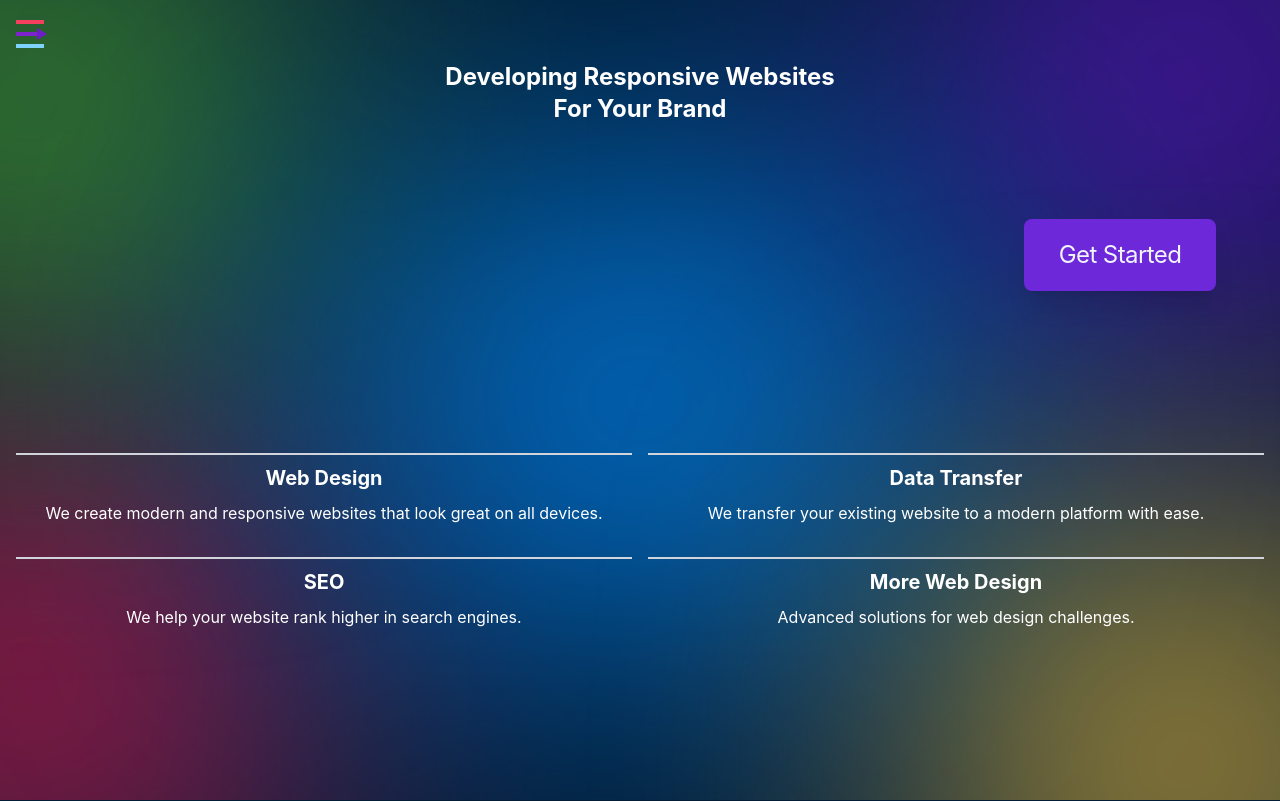
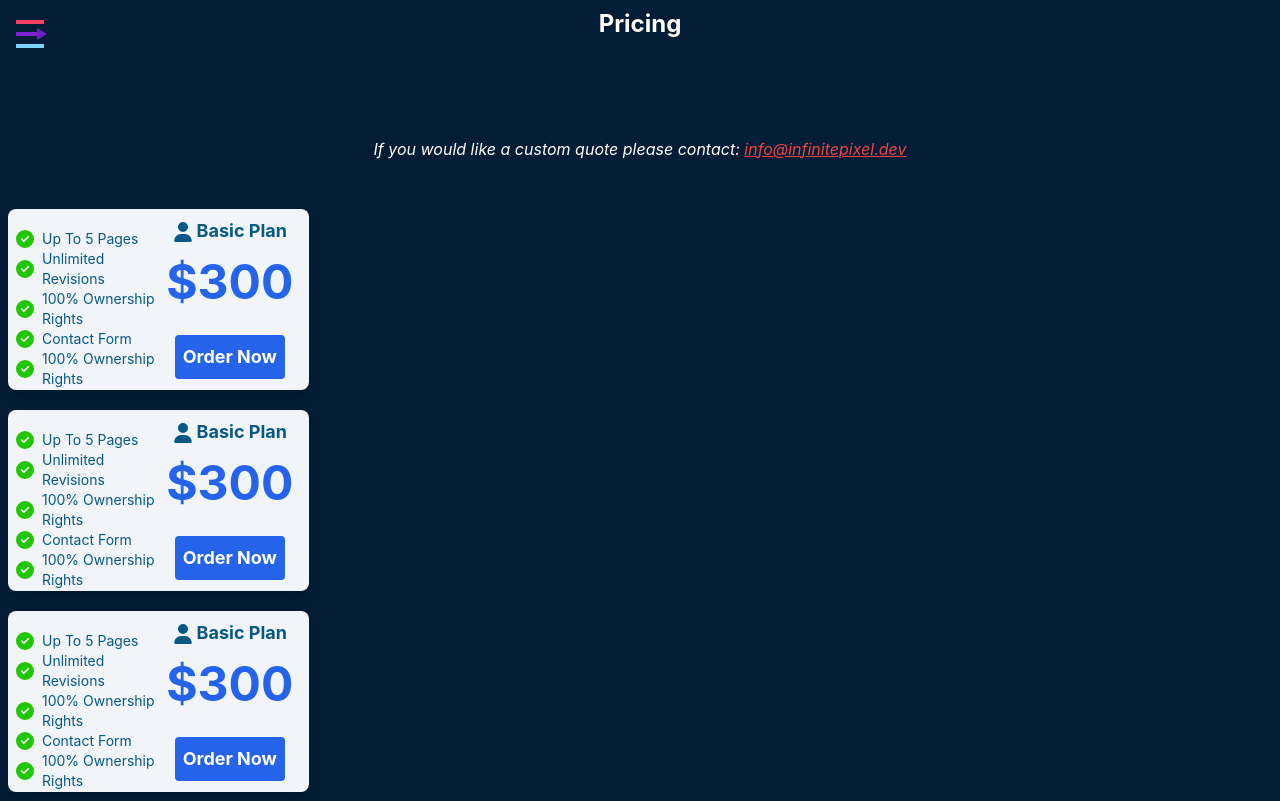
Before and after one commit to infinitepixel-dev/InfinitePixel-Main, a React (Vite) app: page / in a window 1280 px wide. Built offline with nearby package versions, Linux system fonts and the light colour scheme; grey boxes are pictures that could not be loaded.

Commit message:
Adjusted payments page for desktopXL resolution

```diff
--- a/src/App.jsx
+++ b/src/App.jsx
@@ -94,13 +94,17 @@ function App() {
           >
             <DynamicComponentLoader componentName="NavigationBar" />
 
-            <div className="snap-page">
+            {/*NOTE Hero - Page 1 */}
+            {/* <div className="snap-page">
               <DynamicComponentLoader componentName="HeroPage" />
-            </div>
+            </div> */}
 
-            <div className="snap-page">
+            {/*NOTE About Us - Page 2 */}
+            {/* <div className="snap-page">
               <DynamicComponentLoader componentName="AboutUs" />
-            </div>
+            </div> */}
+
+            {/*NOTE Payments - Page 3 */}
             <div className="snap-page">
               <DynamicComponentLoader componentName="Payments" />
             </div>
--- a/src/components/corecomponents/navigationBar.css
+++ b/src/components/corecomponents/navigationBar.css
@@ -147,3 +147,14 @@ main {
 #logoCol {
   width: 100%;
 }
+
+.test {
+  color: #4657d743;
+}
+
+.containerBG {
+  background-color: #0000003b;
+  /* background width */
+  width: 150px;
+  margin-left: -3px;
+}
--- a/src/components/corecomponents/navigationBar.jsx
+++ b/src/components/corecomponents/navigationBar.jsx
@@ -66,7 +66,7 @@ const SidebarHamburger = () => {
 
           style={{
             backgroundColor: isPaymentsPage
-              ? "#d9d9d91d"
+              ? "#4657d743"
               : isAboutPage
                 ? "#58b3271d"
                 : "",
@@ -76,7 +76,7 @@ const SidebarHamburger = () => {
 
           {/* row 2 - BEGIN */}
           <div className="row-start-2 content-center">
-            <div className="grid gap-4 grid-cols-subgrid ">
+            <div className="grid gap-4 grid-cols-subgrid containerBG">
               <a href="#" className="block text-lg">
                 Home
               </a>
@@ -95,7 +95,7 @@ const SidebarHamburger = () => {
               {/* row 6 */}
 
               <img
-                className="col-start-1 col-end-2 row-start-8 pl-4 scale-150"
+                className="col-start-1 col-end-2 row-start-8 pl-4 scale-100"
                 // style={{
                 //   transition: "1s ease-in-out",
                 // }}
--- a/src/components/pages/payments.jsx
+++ b/src/components/pages/payments.jsx
@@ -45,7 +45,7 @@ export function PricingCard() {
   const tabletXLPaymentsContainer = "";
   const laptopPaymentsContainer = "";
   const desktopPaymentsContainer = "";
-  const desktopXLPaymentsContainer = "";
+  const desktopXLPaymentsContainer = "desktopXL:grid-cols-10";
 
   //INFO Payments Title
   const defaultPaymentsTitle =
@@ -76,7 +76,8 @@ export function PricingCard() {
   const tabletXLPaymentsCardContainer = "";
   const laptopPaymentsCardContainer = "";
   const desktopPaymentsCardContainer = "";
-  const desktopXLPaymentsCardContainer = "";
+  const desktopXLPaymentsCardContainer =
+    "desktopXL:col-span-8 desktopXL:col-start-2";
 
   //INFO Card 1
   const defaultCard1Container =
@@ -87,7 +88,8 @@ export function PricingCard() {
   const tabletXLCard1Container = "";
   const laptopCard1Container = "";
   const desktopCard1Container = "";
-  const desktopXLCard1Container = "";
+  const desktopXLCard1Container =
+    "desktopXL:grid-cols-10 desktop:col-span-2 desktopXL:col-start-2 desktopXL:row-span-4";
 
   //INFO Card 2
   const defaultCard2Container =
@@ -100,7 +102,8 @@ export function PricingCard() {
   const tabletXLCard2Container = "";
   const laptopCard2Container = "";
   const desktopCard2Container = "";
-  const desktopXLCard2Container = "";
+  const desktopXLCard2Container =
+    "desktopXL:grid-cols-10 desktop:col-span-2 desktopXL:col-start-5 desktopXL:row-span-4";
 
   //INFO Card 3
   const defaultCard3Container =
@@ -112,7 +115,8 @@ export function PricingCard() {
   const tabletXLCard3Container = "";
   const laptopCard3Container = "";
   const desktopCard3Container = "";
-  const desktopXLCard3Container = "";
+  const desktopXLCard3Container =
+    "desktopXL:grid-cols-10 desktop:col-span-2 desktopXL:col-start-8 desktopXL:row-span-4";
 
   return (
     <>
@@ -235,7 +239,7 @@ export function PricingCard() {
                 <span className="text-sky-800">100% Ownership Rights</span>
               </li>
             </ul>
-            <button className="p-2 m-4 mb-6 text-lg font-bold text-white duration-500 bg-blue-600 rounded hover:bg-blue-700 mobile:col-start-5 mobile:col-span-4 mobile:row-start-4 mobile:row-span-1 self-center">
+            <button className="p-2 m-4 mb-6 text-lg font-bold text-white duration-500 bg-blue-600 rounded hover:bg-blue-700 mobile:col-start-5 mobile:col-span-4 mobile:row-start-4 mobile:row-span-1 desktopXL:col-start-2 desktopXL:col-span-8 desktopXL:p-5 desktopXL:text-3xl self-center">
               Order Now
             </button>
           </div>
@@ -291,7 +295,7 @@ export function PricingCard() {
                 <span className="text-sky-800">100% Ownership Rights</span>
               </li>
             </ul>
-            <button className="p-2 m-4 mb-6 text-lg font-bold text-white duration-500 bg-blue-600 rounded hover:bg-blue-700 mobile:col-start-5 mobile:col-span-4 mobile:row-start-4 mobile:row-span-1 self-center">
+            <button className="p-2 m-4 mb-6 text-lg font-bold text-white duration-500 bg-blue-600 rounded hover:bg-blue-700 mobile:col-start-5 mobile:col-span-4 mobile:row-start-4 mobile:row-span-1 desktopXL:col-start-2 desktopXL:col-span-8 desktopXL:p-5 desktopXL:text-3xl self-center">
               Order Now
             </button>
           </div>
@@ -347,7 +351,7 @@ export function PricingCard() {
                 <span className="text-sky-800">100% Ownership Rights</span>
               </li>
             </ul>
-            <button className="p-2 m-4 mb-6 text-lg font-bold text-white duration-500 bg-blue-600 rounded hover:bg-blue-700 mobile:col-start-5 mobile:col-span-4 mobile:row-start-4 mobile:row-span-1 self-center">
+            <button className="p-2 m-4 mb-6 text-lg font-bold text-white duration-500 bg-blue-600 rounded hover:bg-blue-700 mobile:col-start-5 mobile:col-span-4 mobile:row-start-4 mobile:row-span-1 desktopXL:col-start-2 desktopXL:col-span-8 desktopXL:p-5 desktopXL:text-3xl self-center">
               Order Now
             </button>
           </div>
```
